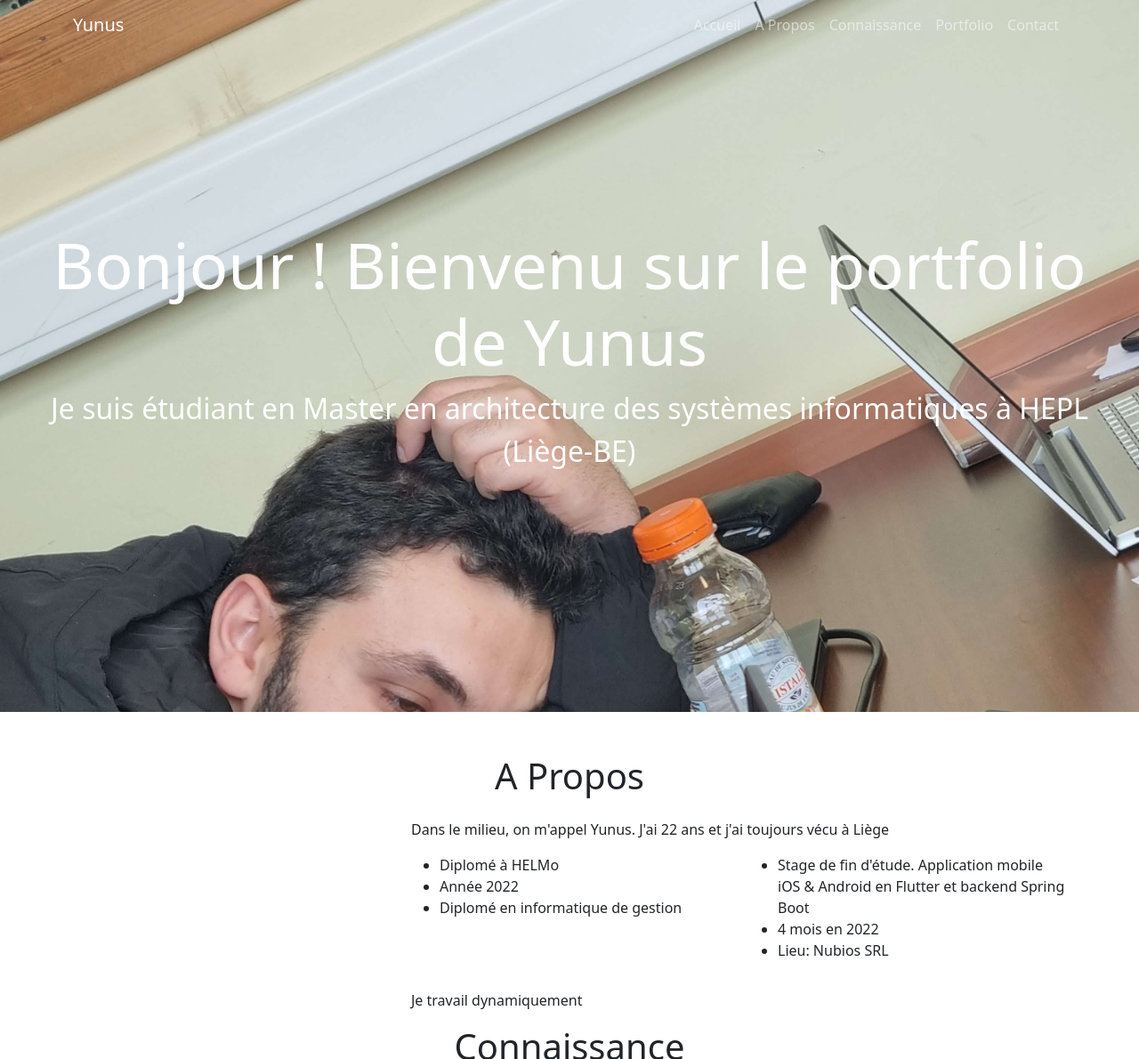
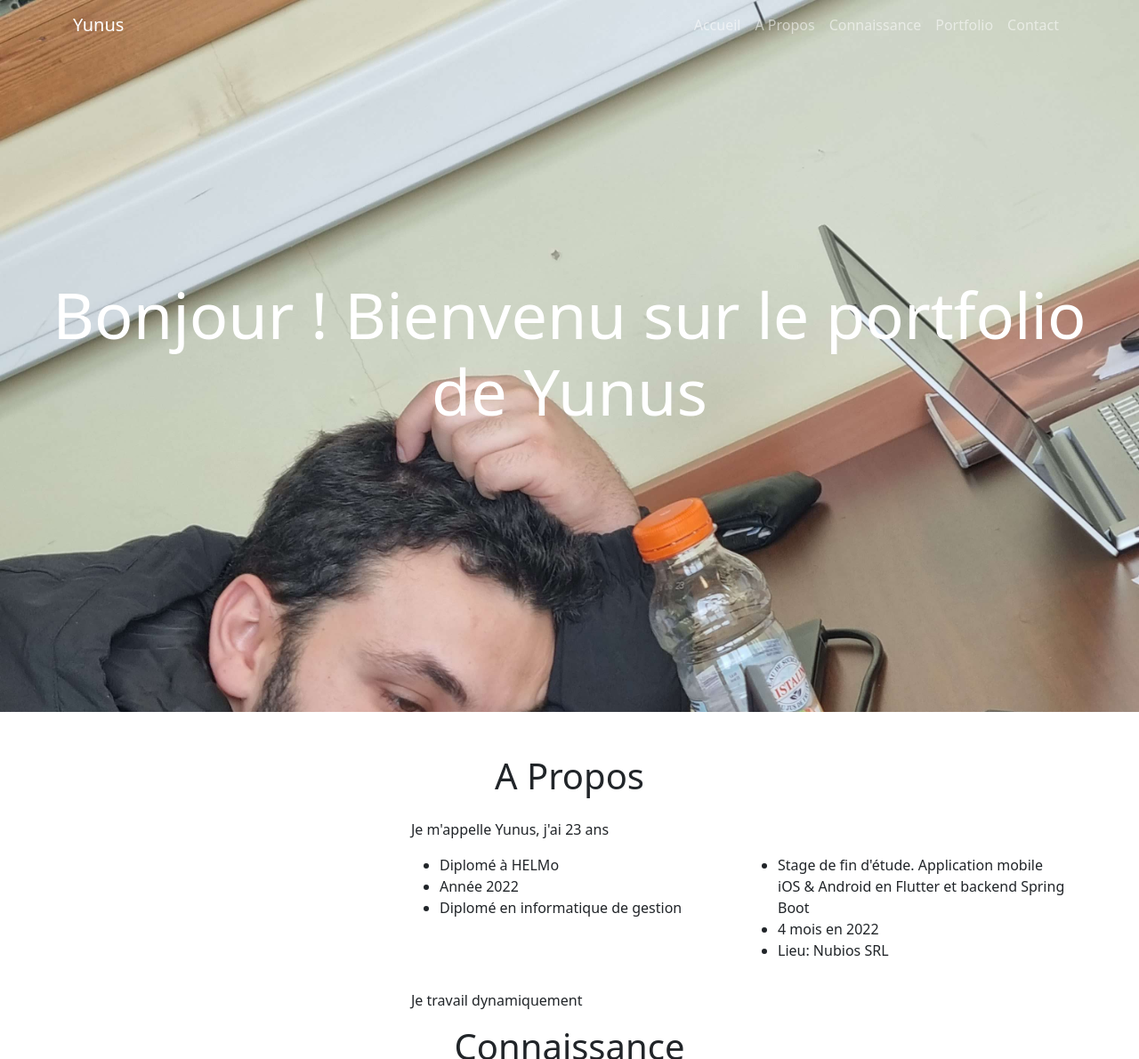
Before and after one commit to YunusGoven/Yunus, a plain HTML site: page index.html in a window 1280 px wide. Shown: the top 1190 px of the page at 89% size. Drawn offline with nearby package versions, Linux system fonts and the light colour scheme.

Commit message:
Update index.html

```diff
--- a/index.html
+++ b/index.html
@@ -49,7 +49,6 @@
             <div class="row">
             <div class="col-lg-12 col-md-12 col-sm-12 col-xs-12 hero-text">
                 <h2 class="hero_title">Bonjour ! Bienvenu sur le portfolio de Yunus</h2>
-                <p class="hero_desc">Je suis étudiant en Master en architecture des systèmes informatiques à HEPL (Liège-BE)</p>
             </div>
             </div>
         </div>
@@ -66,7 +65,7 @@
 
                 <div class="col-lg-8">
                     <p>
-                        Dans le milieu, on m'appel Yunus. J'ai 22 ans et j'ai toujours vécu à Liège
+                        Je m'appelle Yunus, j'ai 23 ans
                     </p>
                     <div class="row mt-3">
                         <div class="col-md-6">
```
